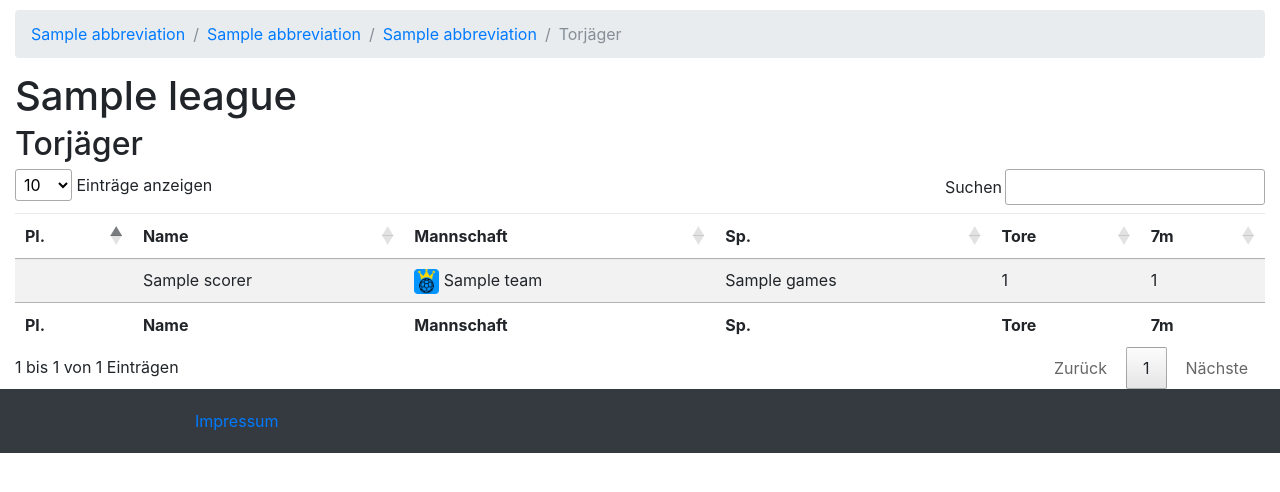
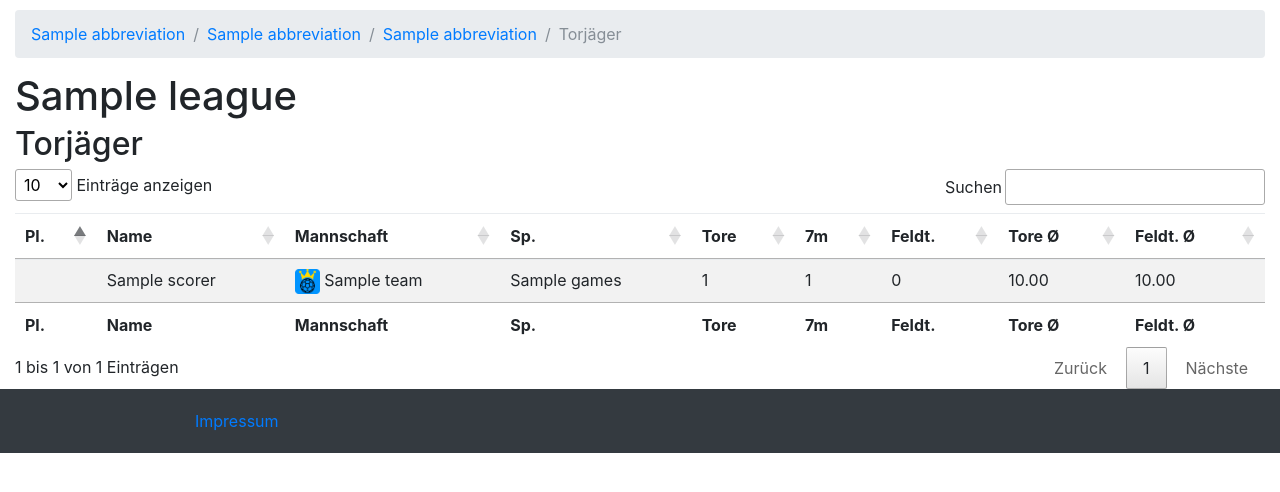
Before and after one commit to djbrown/hbscorez, a Python web app: template scorers/jinja2/scorers/scorers.html in a window 1280 px wide. Shown: the part 56-548 px from the top of the page. Run offline with Jinja, Linux system fonts and the light colour scheme; the template is opened without the code that fills it: most values are stand-ins (such as "Sample title", 1, 10 or a date in 2020); some libraries are stand-ins or nearby versions.

Commit message:
add more statistics to the scorers view

```diff
--- a/scorers/jinja2/scorers/scorers.html
+++ b/scorers/jinja2/scorers/scorers.html
@@ -26,6 +26,9 @@
             <th>Sp.</th>
             <th>Tore</th>
             <th>7m</th>
+            <th>Feldt.</th>
+            <th>Tore &Oslash;</th>
+            <th>Feldt. &Oslash;</th>
         </tr>
         </thead>
         <tfoot>
@@ -36,6 +39,9 @@
             <th>Sp.</th>
             <th>Tore</th>
             <th>7m</th>
+            <th>Feldt.</th>
+            <th>Tore &Oslash;</th>
+            <th>Feldt. &Oslash;</th>
         </tr>
         </tfoot>
         <tbody>
@@ -51,6 +57,9 @@
             <td>{{ scorer.games }}</td>
             <td>{{ scorer.total_goals }}</td>
             <td>{{ scorer.total_penalty_goals }}</td>
+            <td>{{ scorer.total_goals - scorer.total_penalty_goals }}</td>
+            <td>{{ '%0.2f'| format(scorer.total_goals / scorer.games) }}</td>
+            <td>{{ '%0.2f'| format((scorer.total_goals - scorer.total_penalty_goals) / scorer.games) }}</td>
         </tr>
         {% endfor %}
         </tbody>
```
